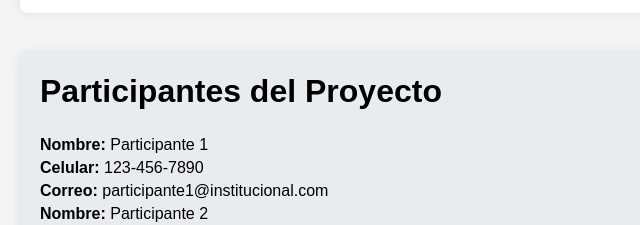
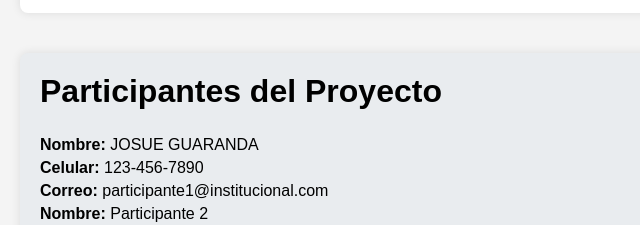
Before and after one commit to JOSUE99G/PAGINA-SISTEMAS-MICRO-CONTROLADOS, a plain HTML site: page index.html in a window 1280 px wide. Shown: the part 2080-2305 px from the top of the page, 0-640 px from the left. Drawn offline with Linux system fonts and the light colour scheme.

Commit message:
Update index.html

```diff
--- a/index.html
+++ b/index.html
@@ -185,7 +185,7 @@
         <div class="participants-grid">
             <!-- Participante 1 -->
             <div class="text">
-                <p><strong>Nombre:</strong> Participante 1</p>
+                <p><strong>Nombre:</strong> JOSUE GUARANDA</p>
                 <p><strong>Celular:</strong> 123-456-7890</p>
                 <p><strong>Correo:</strong> participante1@institucional.com</p>
             </div>
```
